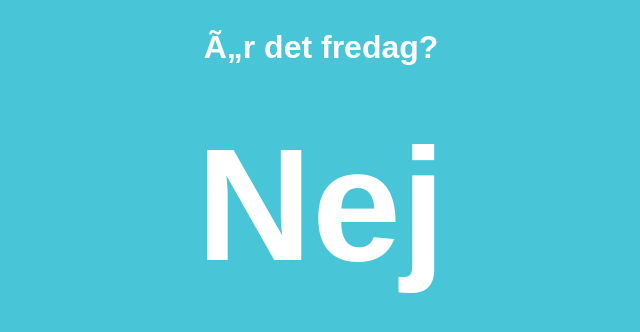
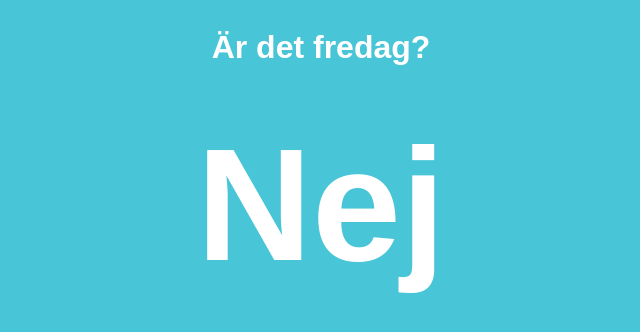
Before and after one commit to modime/ar-det-fredag, a plain HTML site: page index.html in a window 1280 px wide. Shown: the whole page, without its empty margins (319-959 px from the left). Drawn offline with Linux system fonts and the light colour scheme.

Commit message:
Update index.html

```diff
--- a/index.html
+++ b/index.html
@@ -9,7 +9,7 @@
   </head>
   <body onload="getIsItFriday()">
     <div id="containerDiv">
-        <h1>Är det fredag?<br>&nbsp;</h1>
+        <h1>&Auml;r det fredag?<br>&nbsp;</h1>
         <h2 id="isItFriday"></h2>
     </div>
   </body>
```
